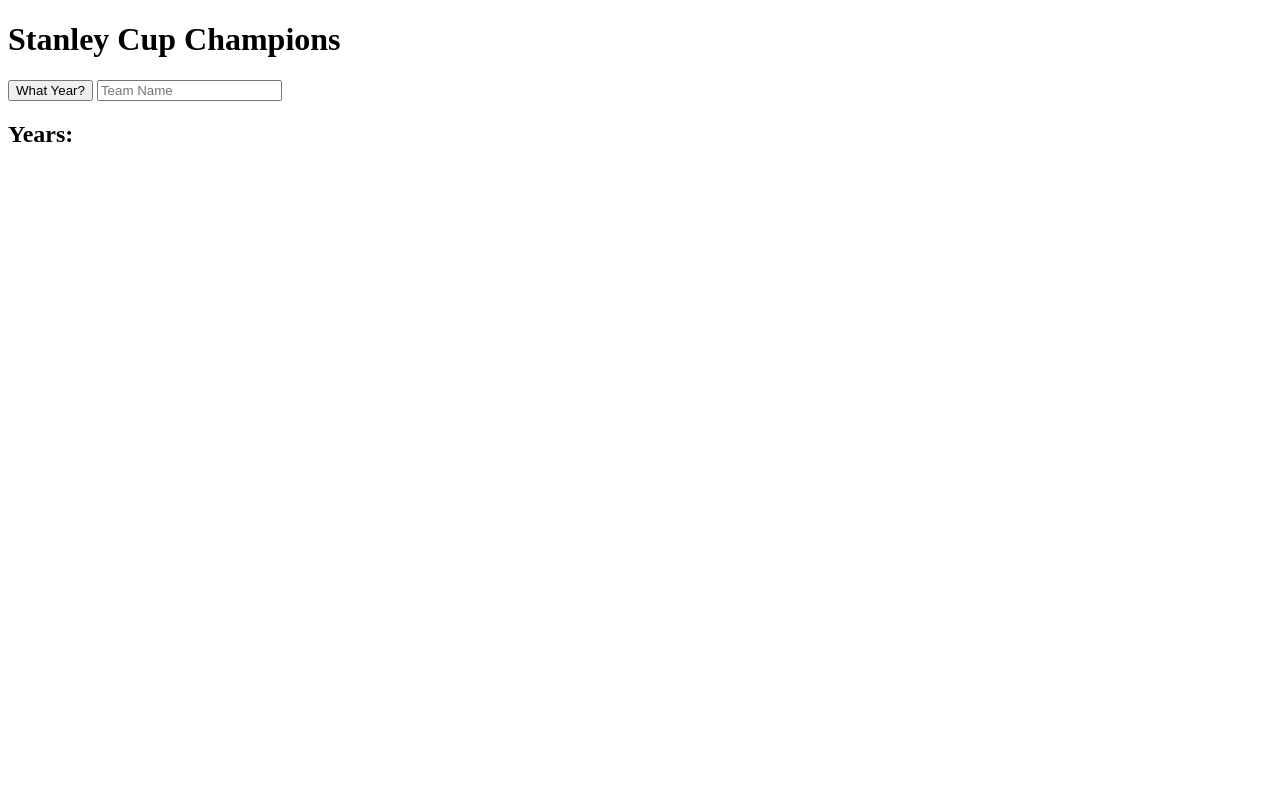
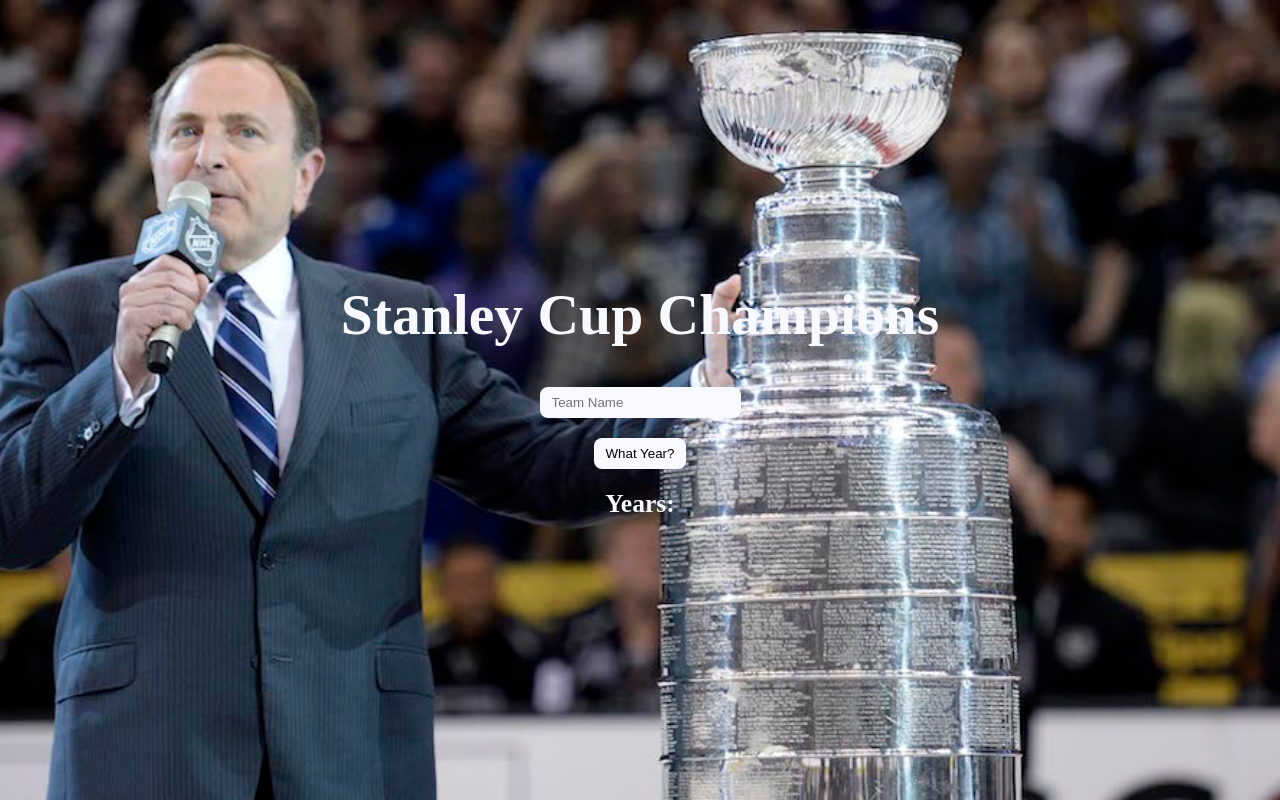
Before and after one commit to svizzusi/stanley-cup-champs, a website: page public/index.html in a window 1280 px wide. Drawn offline with Linux system fonts and the light colour scheme.

Commit message:
Added CSS styling

```diff
--- a/public/css/style.css
+++ b/public/css/style.css
@@ -35,9 +35,57 @@
   body {
     width: 100%;
     font-size: 62.5%;
+    color: var(--ghostwhite);
   }
 
 
   /******************************************
   /* LAYOUT
   /*******************************************/
+
+ main {
+    background-image: url(../images/stanley-cup.jpeg);
+    background-position: center;
+    background-repeat: no-repeat;
+    background-size: cover;
+    width: 100%;
+    height: 100vh;
+    display: flex;
+    flex-direction: column;
+    align-items: center;
+    justify-content: center;
+    gap: 20px;
+  }
+
+  h1 {
+    font-size: var(--heading);
+    padding-bottom: 20px;
+  }
+
+  h2 {
+    font-size: var(--paragraph);
+    color: var(--ghostwhite);
+  }
+
+  input {
+    background: var(--ghostwhite);
+    color: var(--black);
+    border: none;
+    outline: none;
+    border-radius: 8px;
+    padding: 8px 12px;
+  }
+
+  button {
+    background: var(--ghostwhite);
+    color: var(--black);
+    border: none;
+    outline: none;
+    border-radius: 8px;
+    padding: 8px 12px;
+    transition: .3s ease-in-out;
+  }
+  button:hover{
+    background: var(--black);
+    color: var(--ghostwhite);
+  }
--- a/public/index.html
+++ b/public/index.html
@@ -4,13 +4,16 @@
     <meta charset="UTF-8">
     <meta name="viewport" content="width=device-width, initial-scale=1.0">
     <title>Stanley Cup Champions</title>
+    <link rel="reset" href="./css/reset.css">
+    <link rel="stylesheet" href="./css/style.css">
 </head>
 <body>
-    <h1>Stanley Cup Champions</h1>
-    <button class="button">What Year?</button>
-    <input id="input" type="text" placeholder="Team Name">
-    <h2 class="h2">Years: </h2>
-
+    <main>
+        <h1>Stanley Cup Champions</h1>
+        <input id="input" type="text" placeholder="Team Name">
+        <button class="button">What Year?</button>
+        <h2 class="h2">Years: </h2>
+    </main>
     <script src='js/main.js'></script>
 </body>
 </html>
--- a/public/js/main.js
+++ b/public/js/main.js
@@ -7,7 +7,7 @@
         const data = await response.json()
 
         console.log(data)
-        document.querySelector('.h2').innerText = "Year: " + data
+        document.querySelector('.h2').innerText = `Year: ${data}`
     }catch(error){
         console.log(error)
     }
```
Also changed, not shown: public/images/stanley-cup.jpeg (added).
